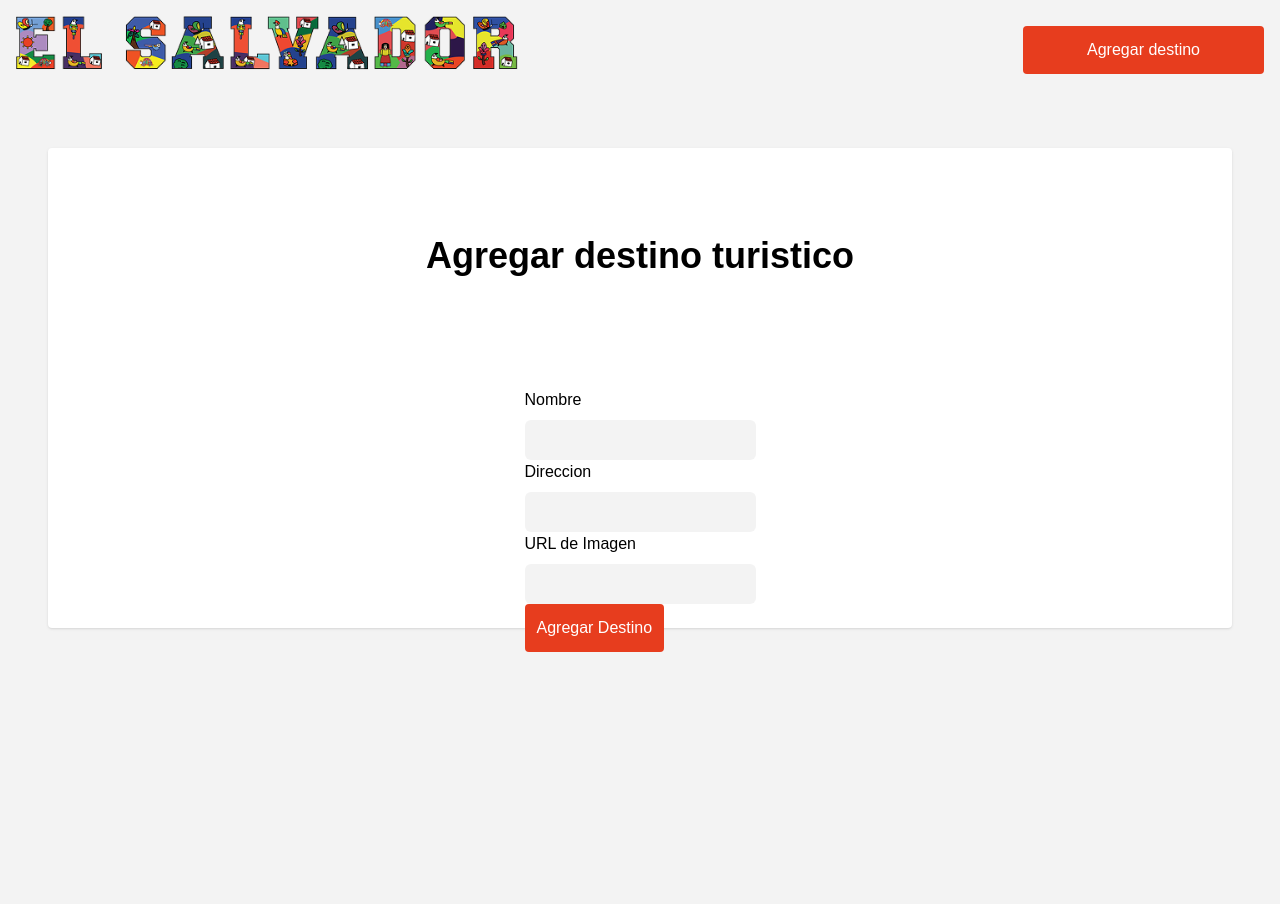
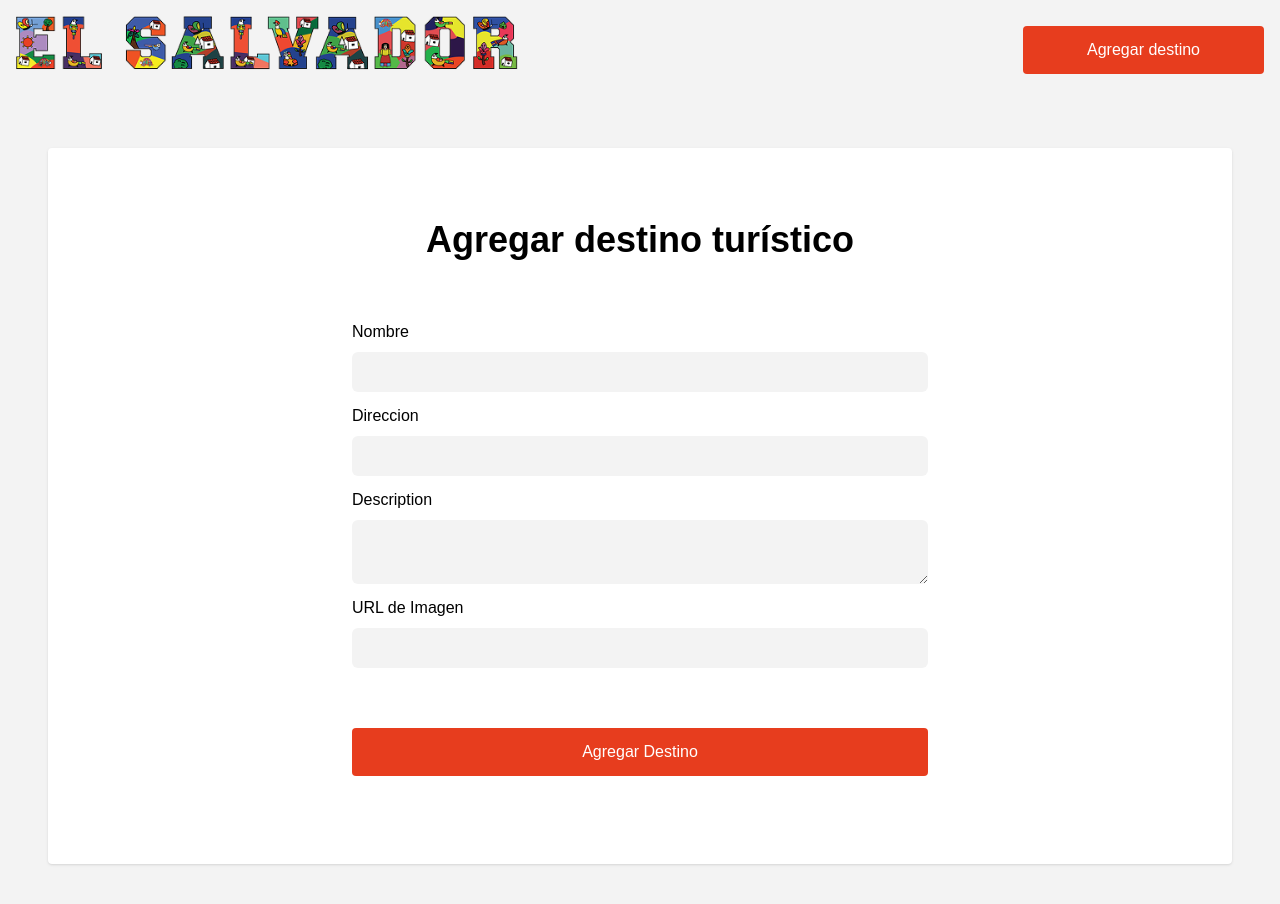
Before and after one commit to ferjgm98/destinos-turisticos-web, a Next.js app: page /agregar-destino in a window 1280 px wide. Shown: the top 904 px of the page. Before the commit the page ends 800 px from the top, so only its background shows below. Built offline with nearby package versions, Linux system fonts and the light colour scheme.

Commit message:
feat: add description field to add form, and fix card component

```diff
--- a/app/agregar-destino/page.tsx
+++ b/app/agregar-destino/page.tsx
@@ -4,11 +4,12 @@ import AddForm from "@/components/destinos/AddForm";
 export default function () {
   return (
     <Card>
-      <h2 className="text-4xl text-center font-semibold my-12">
-        Agregar destino turistico
+      <h2 className="text-4xl text-center font-semibold my-8">
+        Agregar destino turístico
       </h2>
-      <div className="my-8"></div>
-      <AddForm />
+      <div className="my-4 mb-12">
+        <AddForm />
+      </div>
     </Card>
   );
 }
--- a/components/core/Card.tsx
+++ b/components/core/Card.tsx
@@ -4,7 +4,7 @@ import { PropsWithChildren } from "react";
 
 export default function Card({ children }: PropsWithChildren) {
   return (
-    <div className="bg-white m-12 p-10 flex flex-col items-center h-[60vh] rounded shadow">
+    <div className="bg-white m-12 p-10 flex flex-col items-center min-h-[60vh] rounded shadow">
       {children}
     </div>
   );
--- a/components/destinos/AddForm.tsx
+++ b/components/destinos/AddForm.tsx
@@ -2,6 +2,7 @@
 import { useState } from "react";
 import Input from "../core/Input";
 import Button from "../core/Button";
+import TextArea from "../core/TextArea";
 
 export default function AddForm() {
   const [form, setForm] = useState({
@@ -22,26 +23,37 @@ export default function AddForm() {
   };
 
   return (
-    <form onSubmit={handleSubmit}>
+    <form onSubmit={handleSubmit} className="w-xl">
       <Input
         name="name"
         value={form.name}
         onChange={handleChange}
         label="Nombre"
+        className="w-full"
+        containerClassName="my-3"
       />
       <Input
         name="address"
         value={form.address}
         onChange={handleChange}
         label="Direccion"
+        containerClassName="my-3"
+      />
+      <TextArea
+        name="description"
+        value={form.description}
+        onChange={handleChange}
+        label="Description"
+        containerClassName="my-3"
       />
       <Input
         name="imageUrl"
         value={form.imageUrl}
         onChange={handleChange}
         label="URL de Imagen"
+        containerClassName="my-3"
       />
-      <Button label="Agregar Destino" />
+      <Button className="w-full mt-12" label="Agregar Destino" />
     </form>
   );
 }
```
